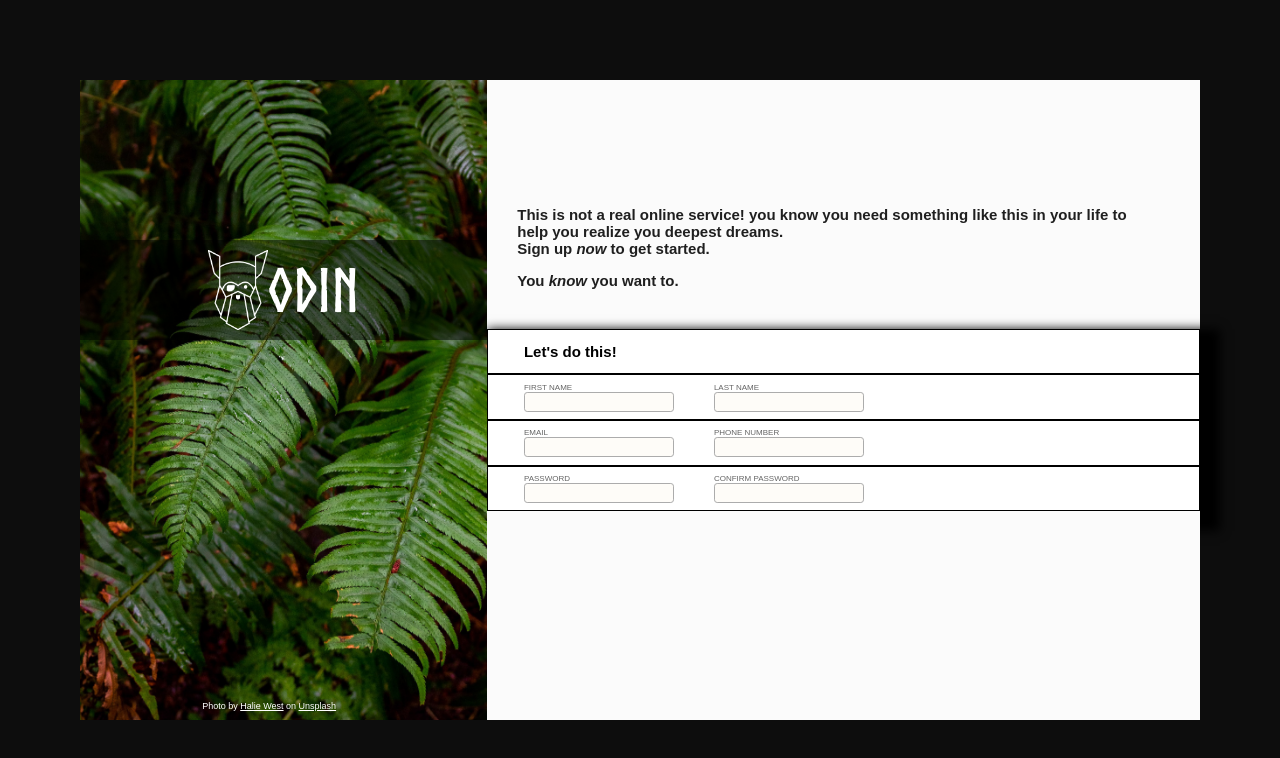
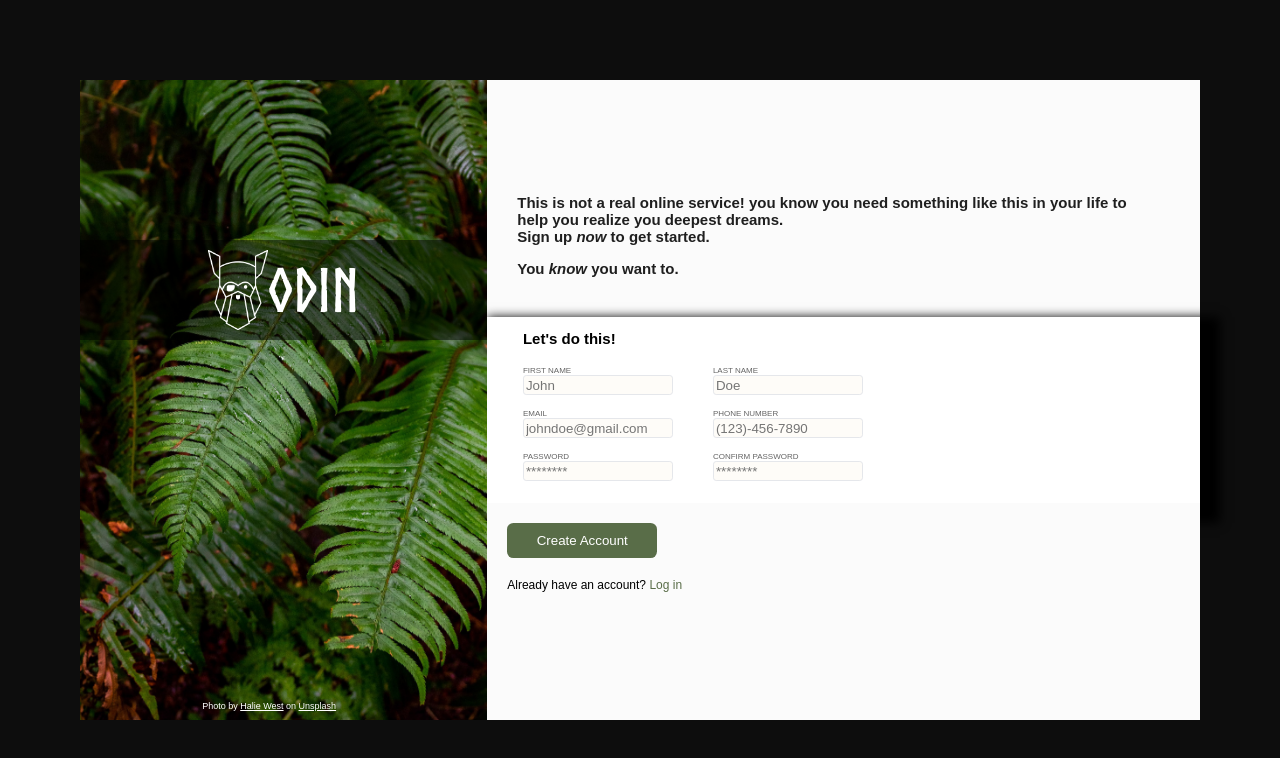
Before and after one commit to imbriankeeley/sign-up-forum, a plain HTML site: page index.html in a window 1280 px wide. Drawn offline with Linux system fonts and the light colour scheme.

Commit message:
Finished button styling and page

```diff
--- a/index.html
+++ b/index.html
@@ -42,40 +42,43 @@
             <div class="forum-div forum-header">Let's do this!</div>
 
             <div class="forum-div">
-                <form action="na.com/na" method="get">
+                <form action="na.com/na" method="post">
                     <label for="first_name">FIRST NAME</label>
-                    <input type="text" id="first_name">
+                    <input type="text" id="first_name" name="first_name" placeholder="John">
                 </form>
-                <form action="na.com/na" method="get">
+                <form action="na.com/na" method="post">
                     <label for="last_name">LAST NAME</label>
-                    <input type="text" id="last_name">
+                    <input type="text" id="last_name" name="last_name" placeholder="Doe">
                 </form>
             </div>
             <div class="forum-div">
-                <form action="na.com/na" method="get">
+                <form action="na.com/na" method="post">
                     <label for="email">EMAIL</label>
-                    <input type="email" id="email">
+                    <input type="email" id="email" name="email" placeholder="johndoe@gmail.com" required>
                 </form>
-                <form action="na.com/na" method="get">
+                <form action="na.com/na" method="post">
                     <label for="phone_number">PHONE NUMBER</label>
-                    <input type="number" id="phone_number">
+                    <input type="number" id="phone_number" name="phone_number" placeholder="(123)-456-7890" minlength="10">
                 </form>
             </div>
             <div class="forum-div">
-                <form action="na.com/na" method="get">
+                <form action="na.com/na" method="post">
                     <label for="password">PASSWORD</label>
-                    <input type="password" id="password">
+                    <input type="password" id="password" name="password" placeholder="********" minlength="8" required>
                 </form>
-                <form action="na.com/na" method="get">
+                <form action="na.com/na" method="post">
                     <label for="confirm_password">CONFIRM PASSWORD</label>
-                    <input type="password" id="confirm_password">
+                    <input type="password" id="confirm_password" name="confirm_password" placeholder="********" minlength="8" required>
                 </form>
             </div>
 
         </div>
 
         <div class="bottom-forum">
-
+            <div class="create-account">
+                <button class="account-button" type="submit">Create Account</button>
+            </div>
+            <div class="login">Already have an account? <a href="na.com/na"><span class="login-text">Log in</span></a></div>
         </div>
     </div>
 
--- a/style.css
+++ b/style.css
@@ -114,6 +114,7 @@ h1 {
 .middle-forum {
     display: flex;
     flex-direction: column;
+    padding-bottom: 15px;
     flex: 7;
     background-color: white;
     box-shadow: 10px 10px 10px 10px;
@@ -123,7 +124,6 @@ h1 {
     display: flex;
     width: 100%;
     height: 25%;
-    border: 1px solid black;
     padding-left: 5%;
     justify-content: start;
     align-items: center;
@@ -152,15 +152,44 @@ form {
 input {
     width: 150px;
     height: 20px;
-    border: 1px solid rgb(172, 172, 172);
+    border: 1px solid #E5E7EB;
     border-radius: .2rem;
     background-color: rgb(254, 252, 248);
+}
+
+input:focus {
+    border: 1px solid blue;
+    box-shadow: 1px 1px 1px 1px blue;
 }
 
 
 
 .bottom-forum {
     display: flex;
+    flex-direction: column;
     flex: 8;
     background-color: rgb(251, 251, 251);
+    padding: 10px;
 }
+
+.create-account {
+    margin: 10px;
+}
+
+.account-button {
+    border-radius: .4rem;
+    border: 0;
+    height: 35px;
+    width: 150px;
+    background-color: #596D48;
+    color: white;
+}
+
+.login {
+    margin: 10px;
+    font-size: 12px;
+}
+
+.login-text {
+    color: #596D48;
+}
```
